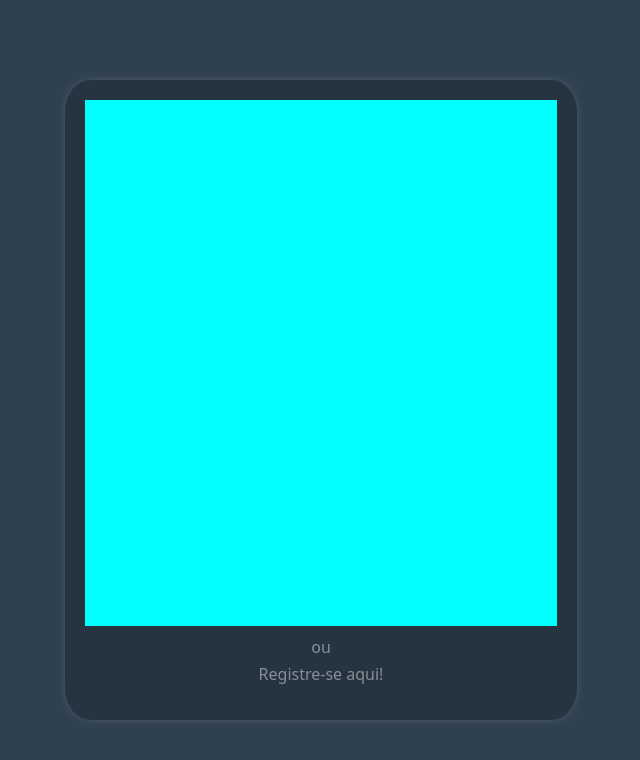
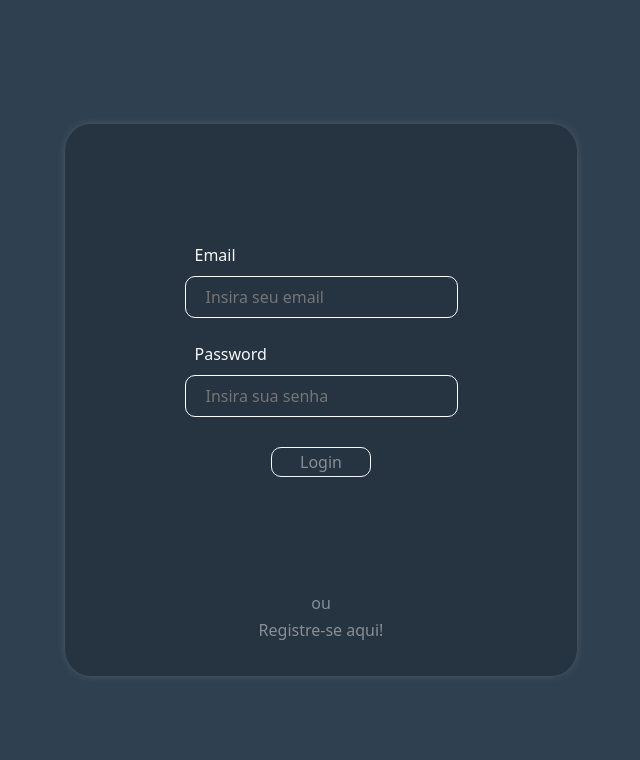
Before and after one commit to uricampos/planit, a React (Vite) app in the folder client/: page /login in a window 1280 px wide. Shown: the top 760 px of the page, without its empty margins (319-959 px from the left). Built offline with nearby package versions, Linux system fonts and the light colour scheme.

Commit message:
Added css and reposive style for login and register page, also added login schema

```diff
--- a/client/src/Pages/Login/Styles/styles.css
+++ b/client/src/Pages/Login/Styles/styles.css
@@ -12,7 +12,7 @@
 
 .card-login {
   width: 40vw;
-  height: 80vh;
+  height: 100%;
   background-color: #263340;
   border-radius: 5%;
   box-shadow: 0px 0px 15px -10px rgb(255, 255, 255);
@@ -20,9 +20,25 @@
   flex-direction: column;
   padding: 20px;
 }
+@media screen and (max-width: 768px) {
+  .card-login {
+    width: 100vw;
+    height: 100vh;
+    border-radius: 0;
+  }
+}
 .card-login .form-login {
   flex: 90%;
-  background-color: aqua;
+  display: flex;
+  flex-direction: column;
+  justify-content: center;
+  align-items: center;
+  padding: 80px;
+}
+@media screen and (max-width: 768px) {
+  .card-login .form-login {
+    padding: 20px;
+  }
 }
 .card-login .footer-login {
   flex: 10%;
@@ -44,4 +60,68 @@
   transition: 0.3s;
 }
 
+.div-email-login, .div-password-login {
+  width: 100%;
+  display: flex;
+  flex-direction: column;
+}
+.div-email-login label, .div-password-login label {
+  padding: 10px;
+  margin-top: 10px;
+  color: rgba(255, 255, 255, 0.96);
+}
+.div-email-login input, .div-password-login input {
+  margin-bottom: 20px;
+  background-color: transparent;
+  border: 1px solid #fff;
+  border-radius: 10px;
+  width: 100%;
+  height: 5vh;
+  padding: 20px;
+  margin-bottom: 5px;
+  color: white;
+}
+.div-email-login p, .div-password-login p {
+  padding: 5px;
+  margin-left: 5px;
+  color: #fc8181;
+}
+.div-email-login .input-error, .div-password-login .input-error {
+  border-color: #fc8181;
+}
+
+.div-btn-login {
+  height: 80px;
+  display: flex;
+  align-items: center;
+  justify-content: center;
+}
+
+.btn-login {
+  width: 100px;
+  height: 30px;
+  margin: 50px;
+  border-radius: 10px;
+  border: none;
+  background-color: transparent;
+  color: rgba(255, 255, 255, 0.45);
+  border: 1px solid rgba(255, 255, 255, 0.96);
+  transition: 0.3s;
+}
+.btn-login:hover {
+  cursor: pointer;
+  color: rgba(255, 255, 255, 0.96);
+  transition: 0.3s;
+  background-color: rgba(255, 255, 255, 0.45);
+}
+
+button:disabled {
+  opacity: 0.35;
+}
+button:disabled:hover {
+  cursor: not-allowed;
+  background-color: transparent;
+  color: rgba(255, 255, 255, 0.45);
+}
+
 /*# sourceMappingURL=styles.css.map */
--- a/client/src/Pages/Login/Styles/styles.scss
+++ b/client/src/Pages/Login/Styles/styles.scss
@@ -15,7 +15,7 @@
 
 .card-login {
     width: 40vw;
-    height: 80vh;
+    height: 100%;
     background-color: $login-card-color;
     border-radius: 5%;
     box-shadow: 0px 0px 15px -10px rgba(255,255,255,1);
@@ -23,10 +23,23 @@
     flex-direction: column;
     padding: 20px;
 
+    @media screen and (max-width: 768px) {
+        width: 100vw;
+        height: 100vh;
+        border-radius: 0;
+    }
+
     .form-login {
         flex: 90%;
-        background-color: aqua;
+        display: flex;
+        flex-direction: column;
+        justify-content: center;
+        align-items: center;
+        padding: 80px;
 
+        @media screen and (max-width: 768px) {
+          padding: 20px;
+        }
     }
 
     .footer-login {
@@ -53,3 +66,73 @@
         }
     }
 }
+
+.div-email-login, .div-password-login {
+    width: 100%;
+    display: flex;
+    flex-direction: column;
+
+    label {
+        padding: 10px;
+        margin-top: 10px;
+        color: $main-font-color;
+    }
+
+    input {
+        margin-bottom: 20px;
+        background-color: transparent;
+        border: 1px solid #fff;
+        border-radius: 10px;
+        width: 100%;
+        height: 5vh;
+        padding: 20px;
+        margin-bottom: 5px;
+        color: white;
+    }
+
+    p {
+        padding: 5px;
+        margin-left: 5px;
+        color: $error-color
+    }
+
+    .input-error {
+        border-color: $error-color;
+    }
+}
+
+.div-btn-login {
+    height: 80px;
+    display: flex;
+    align-items: center;
+    justify-content: center;
+}
+
+.btn-login {
+    width: 100px;
+    height: 30px;
+    margin: 50px;
+    border-radius: 10px;
+    border: none;
+    background-color: transparent;
+    color: $third-font-color;
+    border: 1px solid $main-font-color;
+    transition: .3s;
+
+    &:hover {
+        cursor: pointer;
+        color: $main-font-color;
+        transition: .3s;
+        background-color: $third-font-color;
+    }
+}
+
+button:disabled {
+    opacity: 0.35;
+
+    &:hover {
+        cursor: not-allowed;
+        background-color: transparent;
+        color: $third-font-color;
+    }
+}
--- a/client/src/Pages/Login/index.jsx
+++ b/client/src/Pages/Login/index.jsx
@@ -1,17 +1,98 @@
 import React from 'react';
 import { motion } from 'framer-motion';
+import { useFormik } from 'formik';
+import { loginSchema } from '../Register/Schemas';
 
 import './Styles/styles.css';
 
+const onSubmit = (values, actions) => {
+    console.log('enviado!', values);
+    actions.resetForm();
+};
+
 function Login() {
+    const {
+        values,
+        errors,
+        touched,
+        handleBlur,
+        handleChange,
+        handleSubmit,
+        isSubmitting,
+    } = useFormik({
+        initialValues: {
+            email: '',
+            password: '',
+        },
+        validationSchema: loginSchema,
+        onSubmit,
+    });
+
     return (
         <div className="container-login">
             <div className="card-login">
-                <div className="form-login"></div>
-                <motion.div className="footer-login"
-                    initial={{opacity: 0}}
-                    animate={{opacity: 1}}
-                    transition={{duration: 1.5, ease: "easeInOut"}}
+                <div className="form-login">
+                    <form onSubmit={handleSubmit}>
+                        <div className="div-email-login">
+                            <label
+                                htmlFor="email"
+                                className="email-login-label"
+                            >
+                                Email
+                            </label>
+                            <input
+                                id="email"
+                                type="email"
+                                className={errors.email ? 'input-error' : ''}
+                                placeholder="Insira seu email"
+                                value={values.email}
+                                onChange={handleChange}
+                                onBlur={handleBlur}
+                            />
+                            {errors.email && touched.email && (
+                                <p>{errors.email}</p>
+                            )}
+                        </div>
+                        <div className="div-password-login">
+                            <label
+                                htmlFor="password"
+                                className="password-login-label"
+                            >
+                                Password
+                            </label>
+                            <input
+                                id="password"
+                                type="password"
+                                className={errors.password ? 'input-error' : ''}
+                                placeholder="Insira sua senha"
+                                value={values.password}
+                                onChange={handleChange}
+                                onBlur={handleBlur}
+                            />
+                            {errors.password && touched.password && (
+                                <p>{errors.password}</p>
+                            )}
+                        </div>
+                        <div className="div-btn-login">
+                            <button
+                                type="submit"
+                                className="btn-login"
+                                disabled={
+                                    isSubmitting ||
+                                    errors.email ||
+                                    errors.password
+                                }
+                            >
+                                Login
+                            </button>
+                        </div>
+                    </form>
+                </div>
+                <motion.div
+                    className="footer-login"
+                    initial={{ opacity: 0 }}
+                    animate={{ opacity: 1 }}
+                    transition={{ duration: 1.5, ease: 'easeInOut' }}
                 >
                     <p>ou</p>
                     <p
--- a/client/src/Pages/Register/Schemas/index.js
+++ b/client/src/Pages/Register/Schemas/index.js
@@ -1,18 +1,20 @@
 import * as yup from 'yup';
 
-const passwordRules =
-    /^(?=.*[a-z])(?=.*[A-Z])(?=.*\d)(?=.*[@$!%*?&]).{5,}$/;
+const passwordRules = /^(?=.*[a-z])(?=.*[A-Z])(?=.*\d)(?=.*[@$!%*?&]).{5,}$/;
 //Minimum eight characters, at least one uppercase letter, one lowercase letter, one number and one special character
 
 export const registerSchema = yup.object().shape({
-    name: yup.string().min(8, "Insira seu nome completo.").required('Coloque seu nome'),
+    name: yup
+        .string()
+        .min(8, 'Insira seu nome completo.')
+        .required('Coloque seu nome'),
     email: yup
         .string()
         .email('Por favor, entre um email válido.')
-        .required('Coloque seu email'),
+        .required('Coloque seu email.'),
     password: yup
         .string()
-        .min(8, "Senha deve conter no mínimo 8 dígitos.")
+        .min(8, 'Senha deve conter no mínimo 8 dígitos.')
         .matches(passwordRules, { message: 'Insira uma senha mais forte.' })
         .required('Obrigatório.'),
     confirmPassword: yup
@@ -20,3 +22,11 @@ export const registerSchema = yup.object().shape({
         .oneOf([yup.ref('password'), null], 'Senhas devem ser iguais.')
         .required('Obrigatório.'),
 });
+
+export const loginSchema = yup.object().shape({
+    email: yup
+        .string()
+        .email('Por favor, entre um email válido.')
+        .required('Coloque seu email.'),
+    password: yup.string().required("Coloque sua senha."),
+});
--- a/client/src/Pages/Register/index.jsx
+++ b/client/src/Pages/Register/index.jsx
@@ -5,7 +5,7 @@ import './Styles/styles.css';
 import { registerSchema } from './Schemas';
 
 const onSubmit = (values, actions) => {
-    console.log('enviado!');
+    console.log('enviado!', values);
     actions.resetForm();
 };
 
@@ -31,7 +31,6 @@ function Register() {
 
     return (
         <div className="container-register">
-            <div className="card-register">
             <div className="form-register">
                 <form onSubmit={handleSubmit} autoComplete="off">
                     <div className="div-register-name">
@@ -44,9 +43,7 @@ function Register() {
                             onChange={handleChange}
                             onBlur={handleBlur}
                             className={
-                                    errors.name && touched.name
-                                        ? 'input-error'
-                                        : ''
+                                errors.name && touched.name ? 'input-error' : ''
                             }
                         />
                     </div>
@@ -117,7 +114,14 @@ function Register() {
                     )}
                     <div className="div-register-btn">
                         <button
-                                disabled={isSubmitting}
+                            type="submit"
+                            disabled={
+                                isSubmitting ||
+                                errors.name ||
+                                errors.email ||
+                                errors.password ||
+                                errors.confirmPassword
+                            }
                             className="btn-register-submit"
                         >
                             Registrar
@@ -126,7 +130,6 @@ function Register() {
                 </form>
             </div>
         </div>
-        </div>
     );
 }
 
```
Also changed, not shown: client/src/Pages/Register/Styles/styles.css (+23 -28 lines), client/src/Pages/Register/Styles/styles.scss (+13 -20 lines), 2 other files (tests, documents, lock files or other folders). Lines whose indentation alone changed are shown as unchanged.
